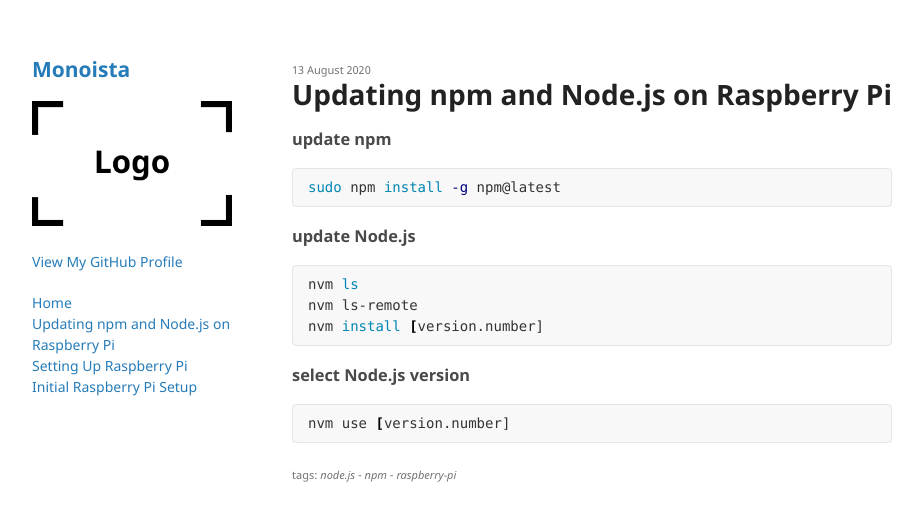
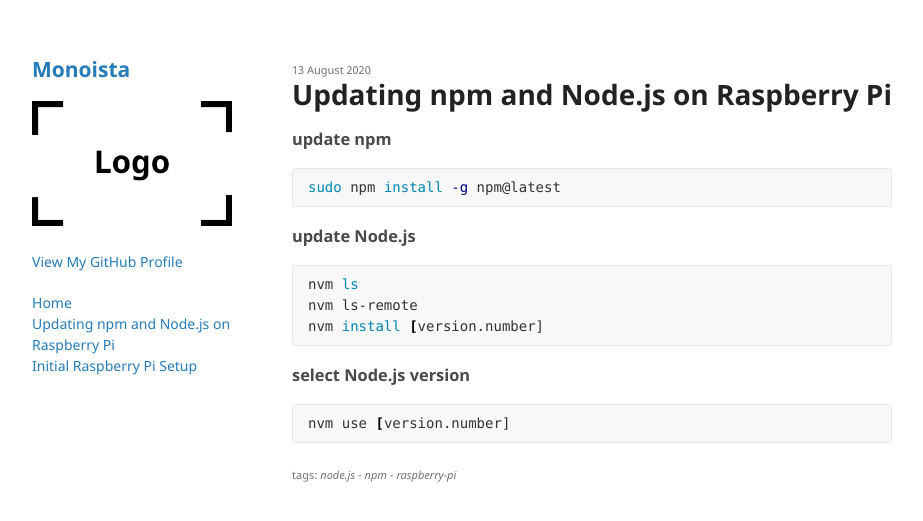
Before and after one commit to monoista/monoista.github.io, a Jekyll site: the page built from _posts/2020-08-13-updating-npm-and-node-js-on-raspberry-pi.md, in a window 1280 px wide. Shown: the top 521 px of the page, without its empty margins (178-1101 px from the left). Built offline with Jekyll 4.4.1, drawn with Linux system fonts in a browser that asks for light colours; the repository's description, which GitHub fills in, is left out.

Commit message:
cleaning

`````diff
--- a/_config.yml
+++ b/_config.yml
@@ -7,5 +7,4 @@ show_footer: false
 google_analytics:
 theme: jekyll-theme-minimal
 plugins: [jekyll-paginate]
-#gems: [jekyll-paginate]
 paginate: 5
--- a/_posts/2020-07-12-setting-up-raspberry-pi.md
+++ /dev/null
@@ -1,11 +0,0 @@
----
-layout: post
-title: Setting Up Raspberry Pi
----
-
-
-
-````zsh
-sudo apt-get update
-sudo apt-get upgrade
-````
`````
Also changed, not shown: index.md (deleted, +0 -3 lines), README.md (deleted).
